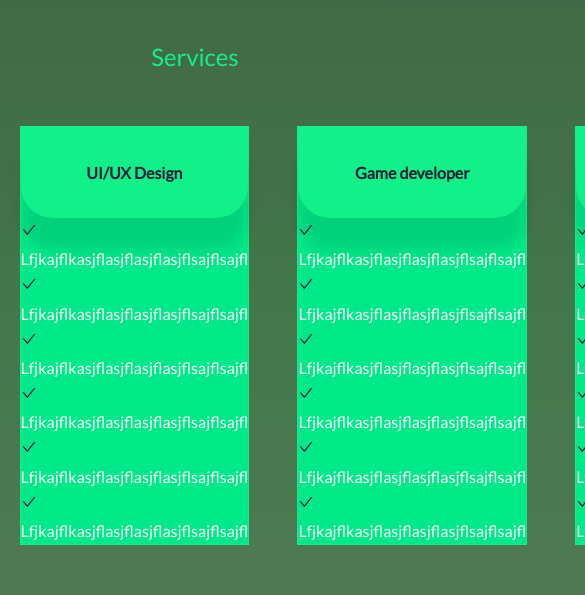
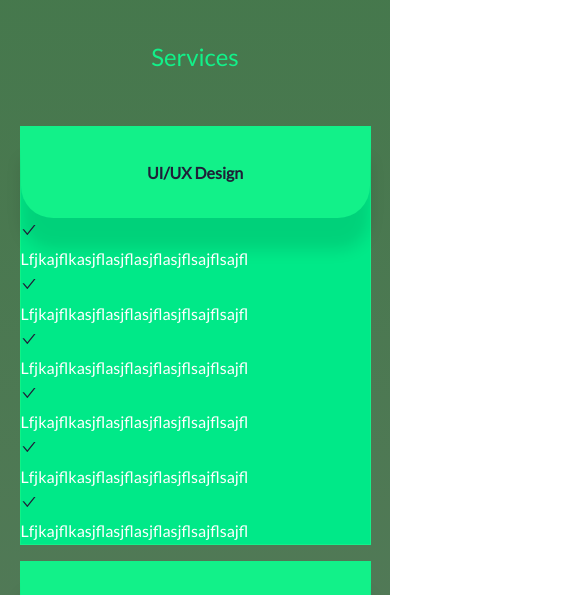
Before and after one commit to LacoPrats/Ezequiel-Prats, a React (Create React App) app: page / in a window 390 px wide. Shown: the part 3220-3815 px from the top of the page, 585 px wide, since content can reach past the window. Built offline with nearby package versions, Linux system fonts and the light colour scheme.

Commit message:
dale loco

```diff
--- a/src/assets/components/services/service.css
+++ b/src/assets/components/services/service.css
@@ -46,7 +46,7 @@
 }
 /*================ Meedia Queries Medium ================== */
 @media screen and (max-width:1024px) {
-    .service__container{
+    .services__container{
 grid-template-columns: 1fr 1fr;
 gap: 2rem;
     }
@@ -57,8 +57,8 @@ gap: 2rem;
 
   /*================ Meedia Queries Small ================== */
   @media screen and (max-width:600px) {
-    .service__container{
+    .services__container{
         grid-template-columns:1fr;
-        gap: 1.5rem;
+        gap: 1rem;
     }
   }
--- a/src/index.css
+++ b/src/index.css
@@ -39,7 +39,6 @@ background:var(--color-bg);
 color: var(--color-white);
 line-height: 1.7;
 background: linear-gradient(180deg, #373737,#44784b,#7d7d7d,#343434);
-background-size: 100% 50%;
 animation: color 12s ease-in-out infinite;
 }
 @keyframes color{
```
